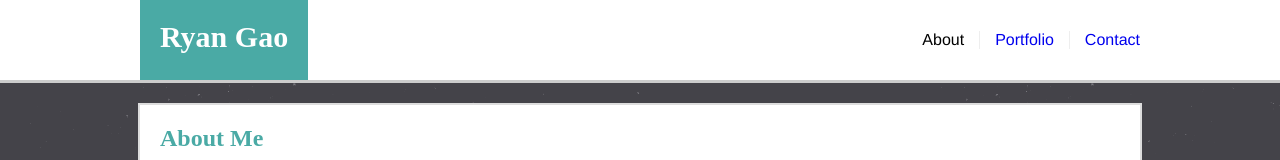
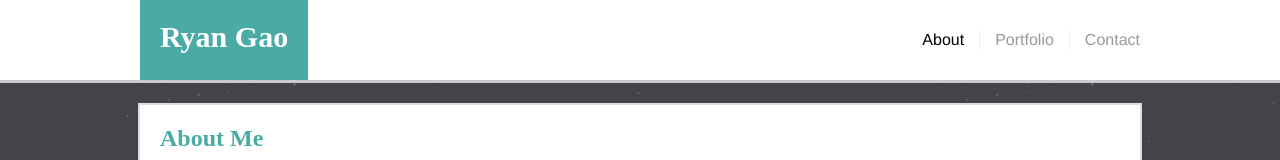
Before and after one commit to rgao/Basic-Portfolio, a plain HTML site: page index.html in a window 1280 px wide. Shown: the top 160 px of the page. Drawn offline with Linux system fonts and the light colour scheme.

Commit message:
final v.3 changed links' default color

```diff
--- a/assets/css/style.css
+++ b/assets/css/style.css
@@ -69,6 +69,10 @@ li {
 
 a {
     text-decoration: none;
+}
+
+a:link {
+    color: #999999;
 }
 
 a:visited {
```
